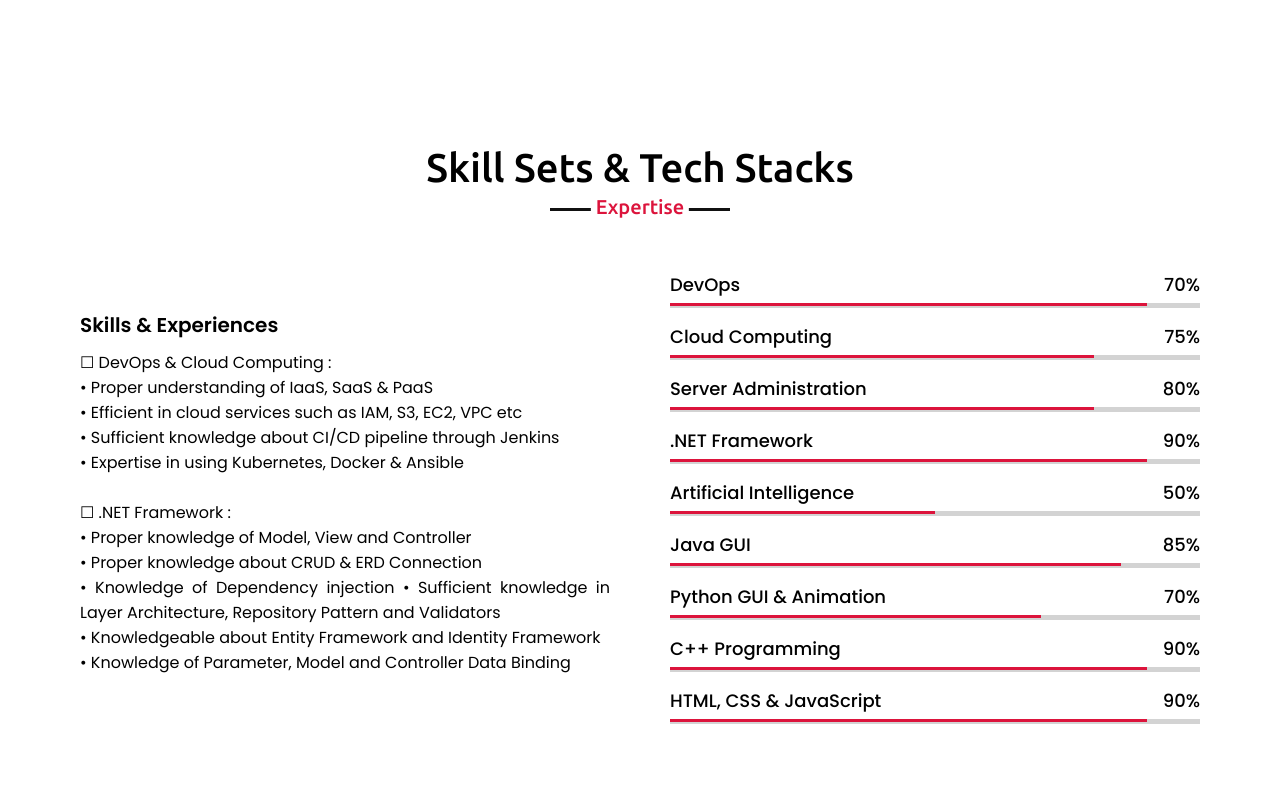
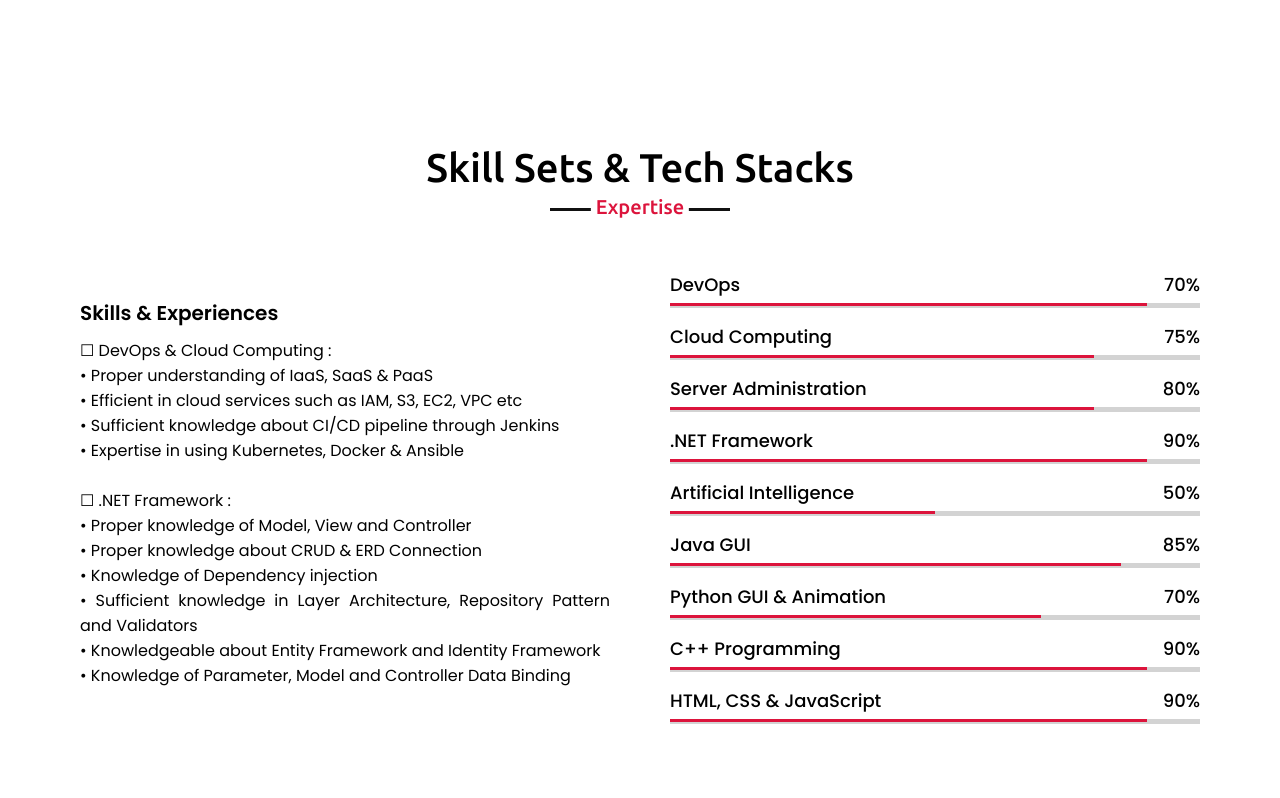
Before and after one commit to animshamura/animshamura.github.io, a plain HTML site: page index.html in a window 1280 px wide. Shown: the part 1538-2336 px from the top of the page. Drawn offline with nearby package versions, Linux system fonts and the light colour scheme.

Commit message:
Update index.html

```diff
--- a/index.html
+++ b/index.html
@@ -82,7 +82,7 @@
                         ☐ .NET Framework : <br/>
 • Proper knowledge of Model, View and Controller <br/>
 • Proper knowledge about CRUD & ERD Connection <br/>
-• Knowledge of Dependency injection
+• Knowledge of Dependency injection <br/>
 • Sufficient knowledge in Layer Architecture, Repository Pattern and Validators <br/>
 • Knowledgeable about Entity Framework and Identity Framework <br/>
 • Knowledge of Parameter, Model and Controller Data Binding <br/><br/>
```
